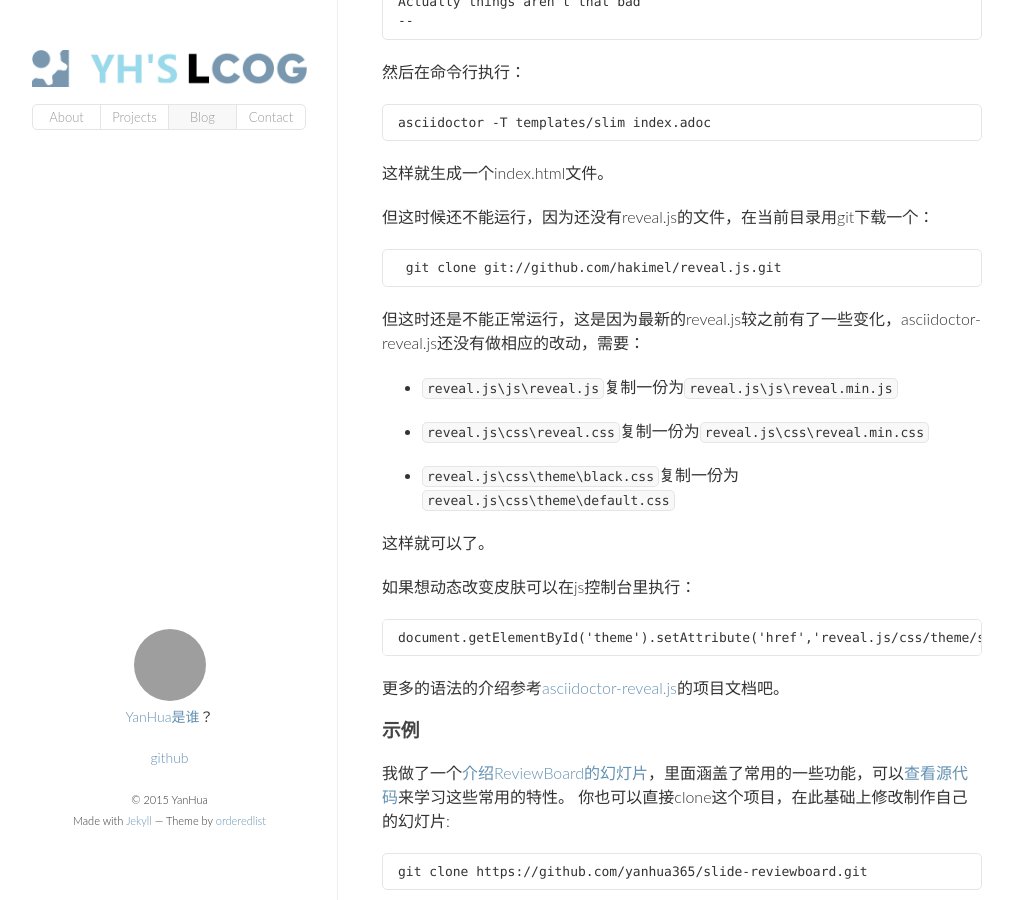
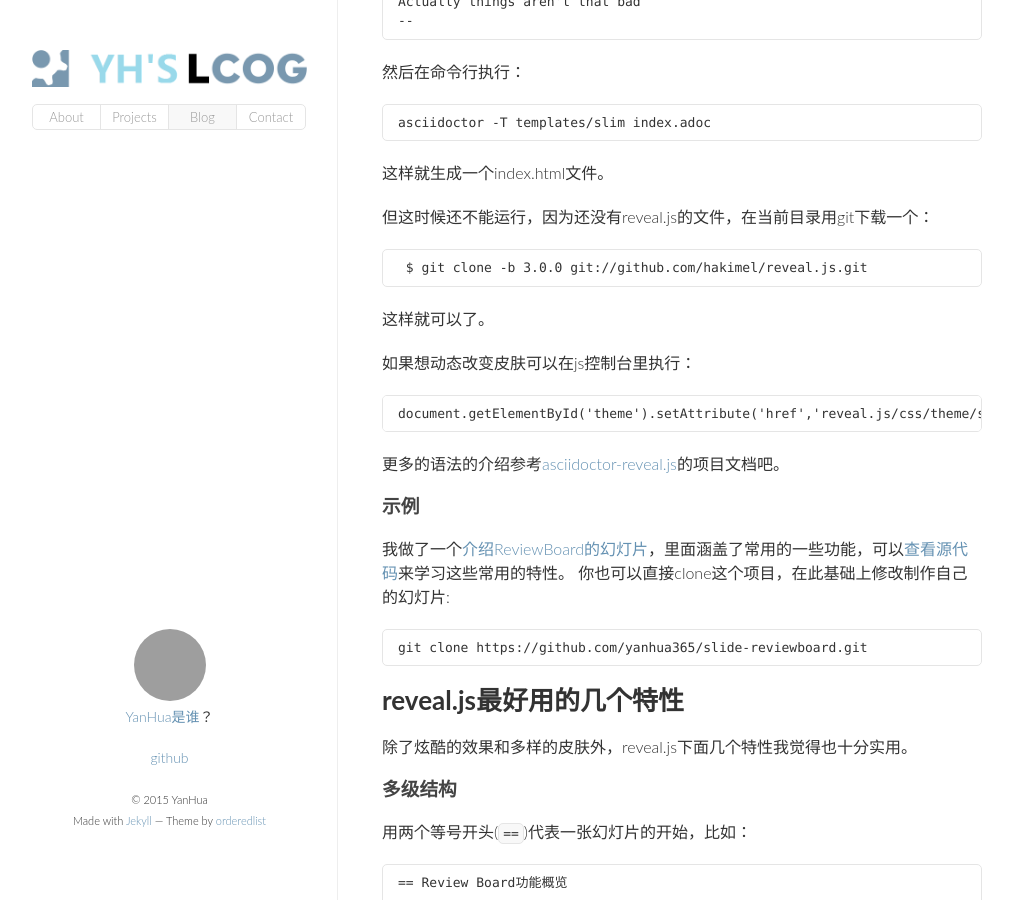
Before and after one commit to yanhua365/yanhua365.github.com, a Jekyll site: the page built from _posts/2015-02-11-asciidoctor-and-reveal-js.md, in a window 1280 px wide and 900 px high, scrolled down 2482 px. Shown: the whole window, without its empty margins (133-1146 px from the left). Built offline with Jekyll 4.4.1, drawn with Linux system fonts in a browser that asks for light colours; comment, search, counter and statistics services are not loaded; grey boxes are pictures that could not be loaded.

Commit message:
更新asciidoctor的内容

```diff
--- a/_posts/2015-02-11-asciidoctor-and-reveal-js.md
+++ b/_posts/2015-02-11-asciidoctor-and-reveal-js.md
@@ -107,15 +107,7 @@ image:  asciidoctor.png
 
 但这时候还不能运行，因为还没有reveal.js的文件，在当前目录用git下载一个：
 
-     git clone git://github.com/hakimel/reveal.js.git
-
-但这时还是不能正常运行，这是因为最新的reveal.js较之前有了一些变化，asciidoctor-reveal.js还没有做相应的改动，需要：
-
-- `reveal.js\js\reveal.js`复制一份为`reveal.js\js\reveal.min.js`
-
-- `reveal.js\css\reveal.css`复制一份为`reveal.js\css\reveal.min.css`
-
-- `reveal.js\css\theme\black.css`复制一份为`reveal.js\css\theme\default.css`
+     $ git clone -b 3.0.0 git://github.com/hakimel/reveal.js.git
 
 这样就可以了。
 
```
